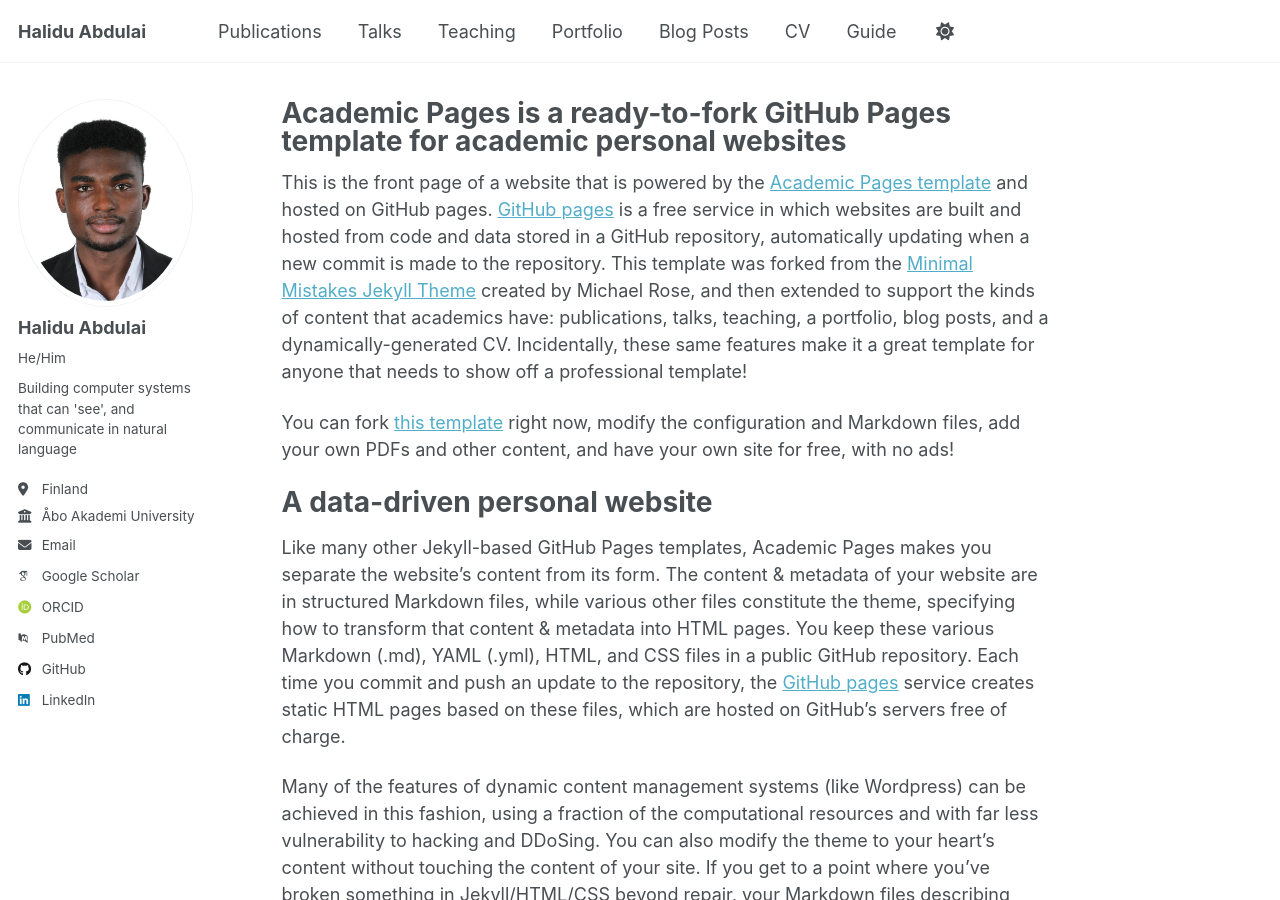
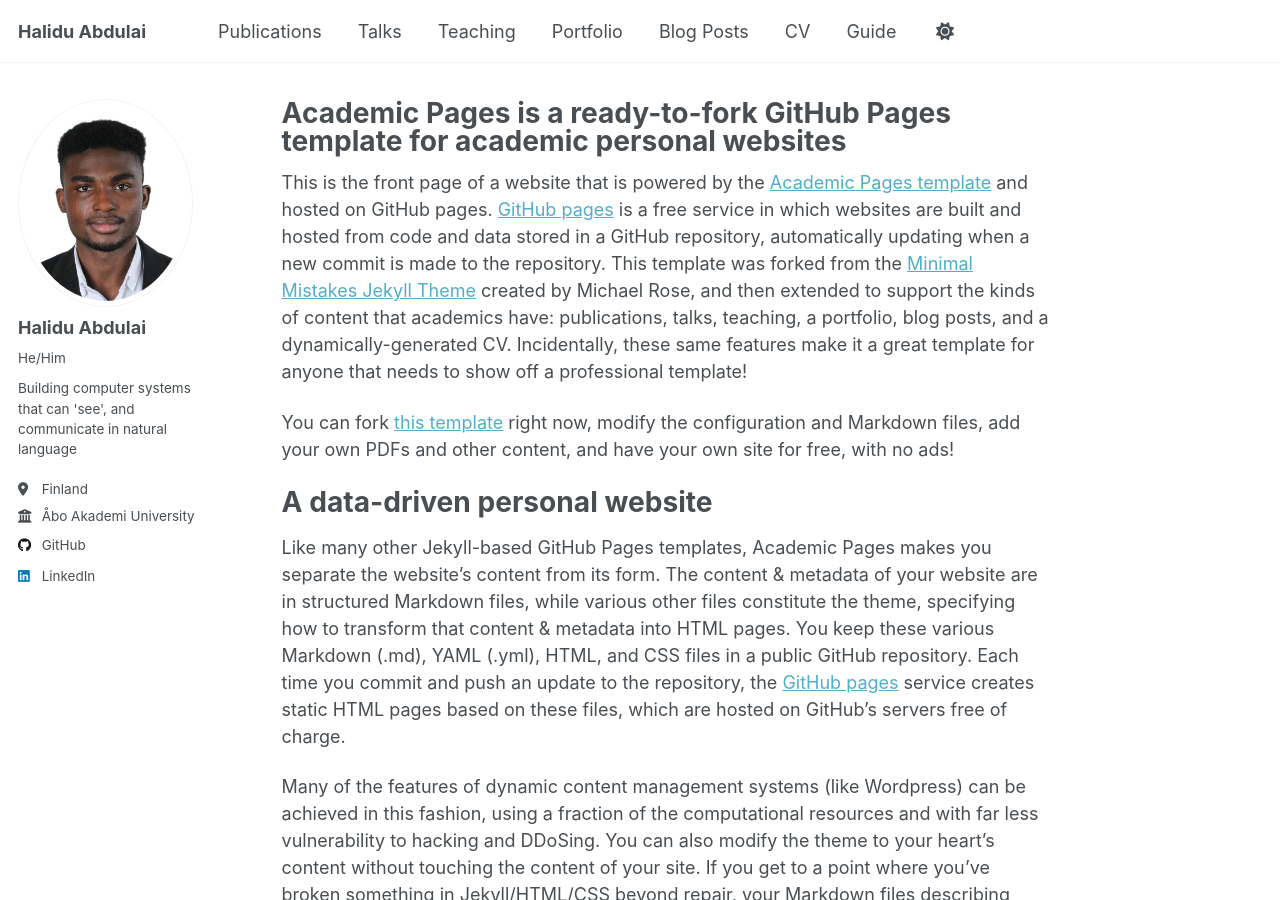
Before and after one commit to abdulaihalidu/abdulaihalidu.github.io, a Jekyll site: the page built from _pages/about.md, in a window 1280 px wide and 900 px high. Built offline with Jekyll 4.4.1, drawn with Linux system fonts in a browser that asks for light colours; some web fonts are replaced; a script that is not in the unit is left out.

Commit message:
Update _config.yml

```diff
--- a/_config.yml
+++ b/_config.yml
@@ -29,16 +29,16 @@
   location         : "Finland"
   employer         : "Åbo Akademi University"
   uri              : # URL
-  email            : "none@example.org"
+  email            : # "none@example.org"
 
   # Academic websites
   academia         : # URL
   arxiv            : # URL - Update with the correct link to your profile
-  googlescholar    : "https://scholar.google.com/citations?user=PS_CX0AAAAAJ"
+  googlescholar    : # "https://scholar.google.com/citations?user=PS_CX0AAAAAJ"
   impactstory      : # URL
-  orcid            : ""
+  orcid            : # ""
   semantic         : # URL
-  pubmed           : "https://www.ncbi.nlm.nih.gov/pubmed/?term=john+snow"
+  pubmed           : # "https://www.ncbi.nlm.nih.gov/pubmed/?term=john+snow"
   researchgate     : # URL
   scopus           : # URL
 
```
